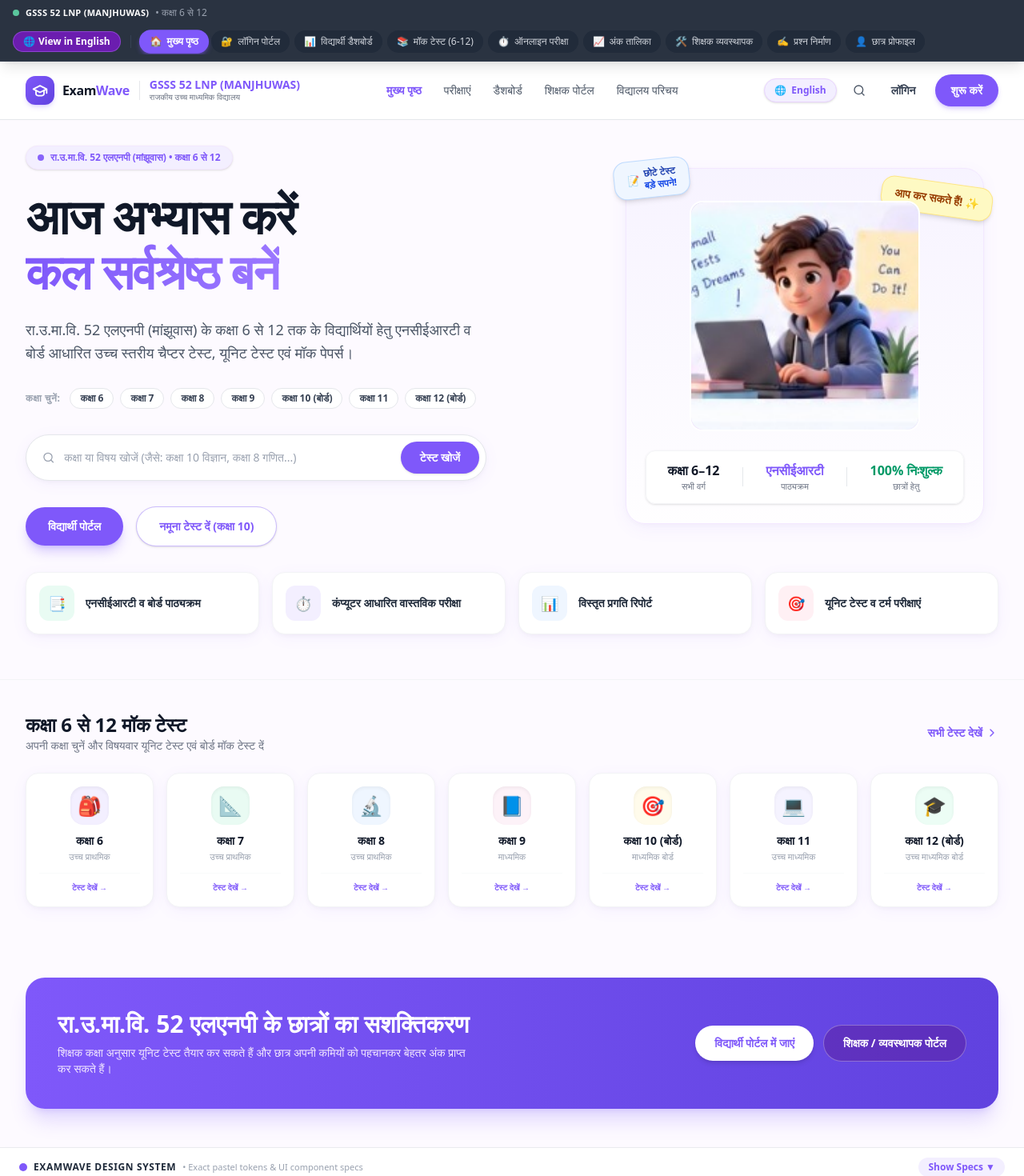
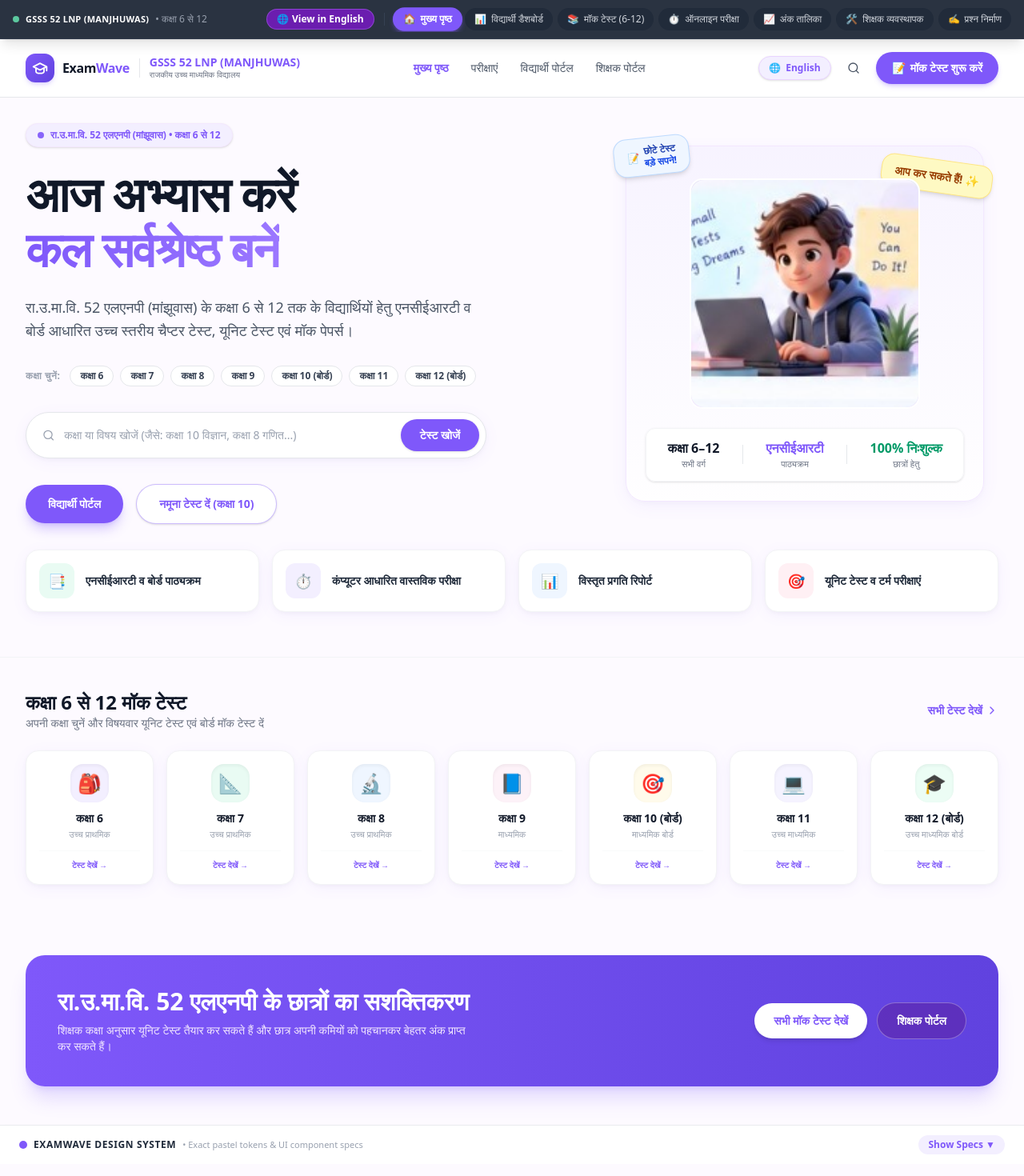
Before and after one commit to sanjaytakhar/dream, a React (Vite) app: page / in a window 1280 px wide. Shown: the top 1470 px of the page at 80% size. Built offline with nearby package versions, Linux system fonts and the light colour scheme.

Commit message:
Remove User Login/Auth and Student Profile for direct frictionless access

```diff
--- a/src/App.jsx
+++ b/src/App.jsx
@@ -4,14 +4,12 @@ import { Navbar } from './components/common/Navbar';
 import { DesignSystemBar } from './components/common/DesignSystemBar';
 
 import { LandingPage } from './components/screens/LandingPage';
-import { AuthModal } from './components/screens/AuthModal';
 import { StudentDashboard } from './components/screens/StudentDashboard';
 import { MockTestsCatalog } from './components/screens/MockTestsCatalog';
 import { ExamEngine } from './components/screens/ExamEngine';
 import { TestResults } from './components/screens/TestResults';
 import { AdminDashboard } from './components/screens/AdminDashboard';
 import { QuestionCreator } from './components/screens/QuestionCreator';
-import { StudentProfile } from './components/screens/StudentProfile';
 
 import { mockTests, defaultQuestions } from './data/mockData';
 import { class11CsQuestions } from './data/class11CsQuestions';
@@ -81,18 +79,6 @@ export function App() {
     setCustomQuestions((prev) => [question, ...prev]);
   };
 
-  const handleLoginSuccess = (role, studentClass) => {
-    if (role === 'admin') {
-      setCurrentScreen('admin');
-    } else {
-      if (studentClass) {
-        setSelectedClassFilter(studentClass);
-      }
-      setCurrentScreen('dashboard');
-    }
-    window.scrollTo({ top: 0, behavior: 'smooth' });
-  };
-
   return (
     <div className="min-h-screen flex flex-col bg-[#FDFAFF] font-sans antialiased text-[#1F2937]">
       {/* Top Floating Screen Navigator with Hindi/English Toggle */}
@@ -110,8 +96,6 @@ export function App() {
       {(currentScreen === 'landing') && (
         <Navbar
           onNavigate={setCurrentScreen}
-          onOpenLogin={() => setCurrentScreen('auth')}
-          onOpenGetStarted={() => setCurrentScreen('dashboard')}
           lang={lang}
           onToggleLang={toggleLang}
         />
@@ -124,16 +108,6 @@ export function App() {
             onNavigate={setCurrentScreen}
             onStartTest={handleStartExam}
             onSelectClassFilter={(cls) => setSelectedClassFilter(cls)}
-            onOpenAuth={() => setCurrentScreen('auth')}
-            lang={lang}
-          />
-        )}
-
-        {currentScreen === 'auth' && (
-          <AuthModal
-            isOpen={true}
-            onClose={() => setCurrentScreen('landing')}
-            onLoginSuccess={handleLoginSuccess}
             lang={lang}
           />
         )}
@@ -189,13 +163,6 @@ export function App() {
             lang={lang}
           />
         )}
-
-        {currentScreen === 'profile' && (
-          <StudentProfile
-            onNavigate={setCurrentScreen}
-            lang={lang}
-          />
-        )}
       </div>
 
       {/* Bottom Live Design System Token Specs */}
--- a/src/components/common/Navbar.jsx
+++ b/src/components/common/Navbar.jsx
@@ -2,7 +2,7 @@ import React from 'react';
 import { Logo, SearchIcon } from './Icons';
 import { translations } from '../../data/translations';
 
-export const Navbar = ({ onNavigate, onOpenLogin, onOpenGetStarted, lang = 'en', onToggleLang }) => {
+export const Navbar = ({ onNavigate, lang = 'en', onToggleLang }) => {
   const t = translations[lang] || translations.en;
 
   return (
@@ -40,7 +40,7 @@ export const Navbar = ({ onNavigate, onOpenLogin, onOpenGetStarted, lang = 'en',
             onClick={() => onNavigate('dashboard')}
             className="text-gray-600 hover:text-[#7F58FA] transition-colors"
           >
-            {t.navPricing}
+            {lang === 'hi' ? 'विद्यार्थी पोर्टल' : 'Student Portal'}
           </button>
           <button
             onClick={() => onNavigate('admin')}
@@ -48,15 +48,9 @@ export const Navbar = ({ onNavigate, onOpenLogin, onOpenGetStarted, lang = 'en',
           >
             {lang === 'hi' ? 'शिक्षक पोर्टल' : 'Faculty'}
           </button>
-          <button
-            onClick={() => onNavigate('profile')}
-            className="text-gray-600 hover:text-[#7F58FA] transition-colors"
-          >
-            {t.navAbout}
-          </button>
         </nav>
 
-        {/* Right Actions: Hindi/English Switcher & Login */}
+        {/* Right Actions: Hindi/English Switcher & Direct Start Test */}
         <div className="flex items-center gap-2.5 sm:gap-3">
           {/* Language Switcher Pill */}
           <button
@@ -77,17 +71,11 @@ export const Navbar = ({ onNavigate, onOpenLogin, onOpenGetStarted, lang = 'en',
           </button>
 
           <button
-            onClick={onOpenLogin}
-            className="text-xs sm:text-sm font-semibold text-gray-700 hover:text-[#7F58FA] px-2 sm:px-3 py-2 transition-colors"
+            onClick={() => onNavigate('catalog')}
+            className="px-4 sm:px-5 py-2 sm:py-2.5 rounded-full bg-[#7F58FA] hover:bg-[#6C44E8] text-white text-xs sm:text-sm font-bold shadow-md shadow-[#7F58FA]/25 transition-all hover:scale-105 active:scale-95 shrink-0 flex items-center gap-1.5"
           >
-            {t.login}
-          </button>
-
-          <button
-            onClick={onOpenGetStarted}
-            className="px-4 sm:px-5 py-2 sm:py-2.5 rounded-full bg-[#7F58FA] hover:bg-[#6C44E8] text-white text-xs sm:text-sm font-bold shadow-md shadow-[#7F58FA]/25 transition-all hover:scale-105 active:scale-95 shrink-0"
-          >
-            {t.getStarted}
+            <span>📝</span>
+            <span>{lang === 'hi' ? 'मॉक टेस्ट शुरू करें' : 'Start Mock Test'}</span>
           </button>
         </div>
       </div>
--- a/src/components/common/ScreenSwitcher.jsx
+++ b/src/components/common/ScreenSwitcher.jsx
@@ -2,14 +2,12 @@ import React from 'react';
 
 const screens = [
   { id: 'landing', labelEn: 'Landing Page', labelHi: 'मुख्य पृष्ठ', icon: '🏠' },
-  { id: 'auth', labelEn: 'Login / Auth', labelHi: 'लॉगिन पोर्टल', icon: '🔐' },
   { id: 'dashboard', labelEn: 'Student Dashboard', labelHi: 'विद्यार्थी डैशबोर्ड', icon: '📊' },
   { id: 'catalog', labelEn: 'Mock Tests (6–12)', labelHi: 'मॉक टेस्ट (6-12)', icon: '📚' },
   { id: 'cbt', labelEn: 'CBT Simulator', labelHi: 'ऑनलाइन परीक्षा', icon: '⏱️' },
   { id: 'results', labelEn: 'Report Card', labelHi: 'अंक तालिका', icon: '📈' },
   { id: 'admin', labelEn: 'School Admin', labelHi: 'शिक्षक व्यवस्थापक', icon: '🛠️' },
   { id: 'question-creator', labelEn: 'Create Question', labelHi: 'प्रश्न निर्माण', icon: '✍️' },
-  { id: 'profile', labelEn: 'Student Profile', labelHi: 'छात्र प्रोफाइल', icon: '👤' },
 ];
 
 export const ScreenSwitcher = ({ currentScreen, onSelectScreen, lang = 'en', onToggleLang }) => {
--- a/src/components/common/Sidebar.jsx
+++ b/src/components/common/Sidebar.jsx
@@ -19,10 +19,9 @@ export const StudentSidebar = ({ activeTab = 'Dashboard', onNavigate }) => {
     { id: 'practice', label: 'Practice', icon: CheckIcon, screen: 'cbt' },
     { id: 'performance', label: 'Performance', icon: BarChartIcon, screen: 'results' },
     { id: 'bookmarks', label: 'Bookmarks', icon: BookmarkIcon, screen: 'catalog' },
-    { id: 'notes', label: 'My Notes', icon: BookOpenIcon, screen: 'profile' },
+    { id: 'notes', label: 'Study Material', icon: BookOpenIcon, screen: 'catalog' },
     { id: 'leaderboard', label: 'Leaderboard', icon: TrophyIcon, screen: 'dashboard' },
     { id: 'notifications', label: 'Notifications', icon: BellIcon, badge: '3', screen: 'dashboard' },
-    { id: 'profile', label: 'Profile', icon: UserIcon, screen: 'profile' },
     { id: 'settings', label: 'Settings', icon: SettingsIcon, screen: 'dashboard' },
   ];
 
@@ -82,7 +81,6 @@ export const StudentSidebar = ({ activeTab = 'Dashboard', onNavigate }) => {
 export const AdminSidebar = ({ activeTab = 'Dashboard', onNavigate }) => {
   const adminItems = [
     { id: 'admin-dash', label: 'Admin Dashboard', icon: LayoutDashboardIcon, screen: 'admin' },
-    { id: 'admin-users', label: 'Users', icon: UserIcon, screen: 'admin' },
     { id: 'admin-tests', label: 'Test Management', icon: BookOpenIcon, screen: 'catalog' },
     { id: 'admin-questions', label: 'Question Bank', icon: BookOpenIcon, screen: 'question-creator' },
     { id: 'admin-analytics', label: 'Analytics', icon: BarChartIcon, screen: 'admin' },
--- a/src/components/screens/LandingPage.jsx
+++ b/src/components/screens/LandingPage.jsx
@@ -89,13 +89,13 @@ export const LandingPage = ({ onNavigate, onStartTest, onSelectClassFilter, lang
             {/* CTAs */}
             <div className="flex flex-wrap items-center gap-4 pt-2">
               <button
-                onClick={() => onNavigate('dashboard')}
+                onClick={() => onNavigate('catalog')}
                 className="px-7 py-3.5 rounded-full bg-[#7F58FA] hover:bg-[#6C44E8] text-white text-sm font-bold shadow-lg shadow-[#7F58FA]/30 hover:shadow-[#7F58FA]/40 transition-all hover:scale-[1.02] active:scale-[0.98]"
               >
                 {t.startFree}
               </button>
               <button
-                onClick={() => onStartTest('c11-cs-python')}
+                onClick={() => onStartTest('c8-sci-t1-crops')}
                 className="px-7 py-3.5 rounded-full bg-white hover:bg-purple-50 text-[#7F58FA] border border-[#7F58FA]/40 text-sm font-bold shadow-sm transition-all hover:scale-[1.02] active:scale-[0.98]"
               >
                 {t.sampleTest}
@@ -237,16 +237,16 @@ export const LandingPage = ({ onNavigate, onStartTest, onSelectClassFilter, lang
           </div>
           <div className="flex flex-wrap items-center gap-3 shrink-0">
             <button
-              onClick={() => onNavigate('dashboard')}
+              onClick={() => onNavigate('catalog')}
               className="px-6 py-3 rounded-full bg-white text-[#7F58FA] font-bold text-xs sm:text-sm shadow-md hover:bg-purple-50 transition-all hover:scale-105"
             >
-              {t.enterPortal}
+              {lang === 'hi' ? 'सभी मॉक टेस्ट देखें' : 'Explore All Tests'}
             </button>
             <button
               onClick={() => onNavigate('admin')}
               className="px-6 py-3 rounded-full bg-purple-900/40 border border-white/30 text-white font-semibold text-xs sm:text-sm hover:bg-purple-900/60 transition-all"
             >
-              {t.teacherLogin}
+              {lang === 'hi' ? 'शिक्षक पोर्टल' : 'Faculty Portal'}
             </button>
           </div>
         </div>
--- a/src/components/screens/StudentDashboard.jsx
+++ b/src/components/screens/StudentDashboard.jsx
@@ -30,24 +30,12 @@ export const StudentDashboard = ({ onNavigate, onStartTest, lang = 'en' }) => {
               <span className="absolute top-1.5 right-1.5 w-2.5 h-2.5 bg-[#FFB3C7] rounded-full border-2 border-white"></span>
             </button>
 
-            {/* Student Profile Info */}
-            <div
-              onClick={() => onNavigate('profile')}
-              className="flex items-center gap-3 pl-2 cursor-pointer group"
-            >
-              <img
-                src={studentProfile.avatar}
-                alt={studentProfile.name}
-                className="w-9 h-9 rounded-full object-cover border-2 border-[#7F58FA] shadow-sm"
-              />
-              <div className="hidden sm:block text-left">
-                <p className="text-xs font-bold text-gray-900 group-hover:text-[#7F58FA] transition-colors">
-                  {isHi ? studentProfile.nameHi : studentProfile.name}
-                </p>
-                <p className="text-[11px] text-gray-500">
-                  {isHi ? studentProfile.gradeHi : studentProfile.grade}
-                </p>
-              </div>
+            {/* School Student Portal Badge (Direct Access) */}
+            <div className="flex items-center gap-2 px-3.5 py-1.5 rounded-full bg-purple-50 border border-purple-200/60 shadow-sm">
+              <span className="w-2 h-2 rounded-full bg-emerald-500 animate-pulse"></span>
+              <span className="text-xs font-bold text-[#7F58FA]">
+                {isHi ? 'खुला विद्यार्थी पोर्टल' : 'Open Student Portal'}
+              </span>
             </div>
           </div>
         </header>
@@ -58,15 +46,15 @@ export const StudentDashboard = ({ onNavigate, onStartTest, lang = 'en' }) => {
           <div className="bg-gradient-to-r from-[#F3EFFF] via-white to-[#FFF0F4] border border-purple-100 rounded-3xl p-6 sm:p-7 shadow-soft flex flex-col md:flex-row md:items-center justify-between gap-6">
             <div>
               <div className="inline-flex items-center gap-2 px-2.5 py-0.5 rounded-full bg-purple-100 text-[#7F58FA] text-[11px] font-bold mb-2">
-                <span>🏫 {isHi ? studentProfile.schoolNameHi : studentProfile.schoolName}</span>
+                <span>🏫 {isHi ? 'रा.उ.मा.वि. 52 एलएनपी (मांझूवास)' : 'GSSS 52 LNP (MANJHUWAS)'}</span>
               </div>
               <h1 className="text-2xl sm:text-3xl font-extrabold text-gray-900">
-                {t.goodMorning}, {isHi ? studentProfile.nameHi : studentProfile.name}! 👋
+                {isHi ? 'स्वागतम् विद्यार्थियों! 👋' : 'Welcome, Students! 👋'}
               </h1>
               <p className="text-sm text-gray-600 mt-1">
                 {isHi
-                  ? `पंजीकृत: ${studentProfile.gradeHi} • सत्र 2025-26 • टर्म 1 मूल्यांकन`
-                  : `Enrolled in ${studentProfile.grade} • Session 2025-26 • Term 1 Assessment`}
+                  ? 'कक्षा 6 से 12 • सत्र 2025-26 • सीधे मॉक टेस्ट दें बिना किसी लॉगिन के'
+                  : 'Classes 6 to 12 • Session 2025-26 • Take mock tests directly without any login'}
               </p>
             </div>
 
```
